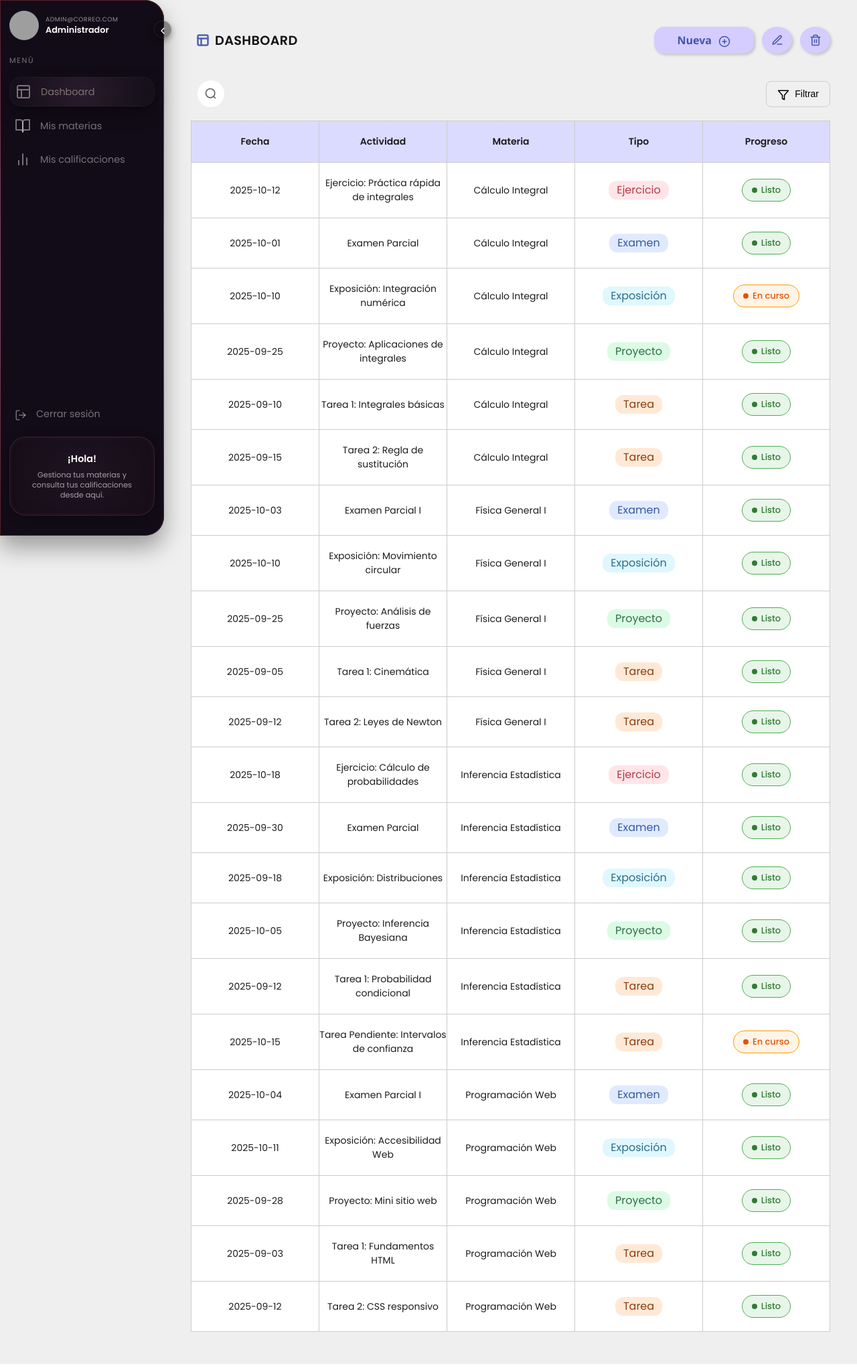
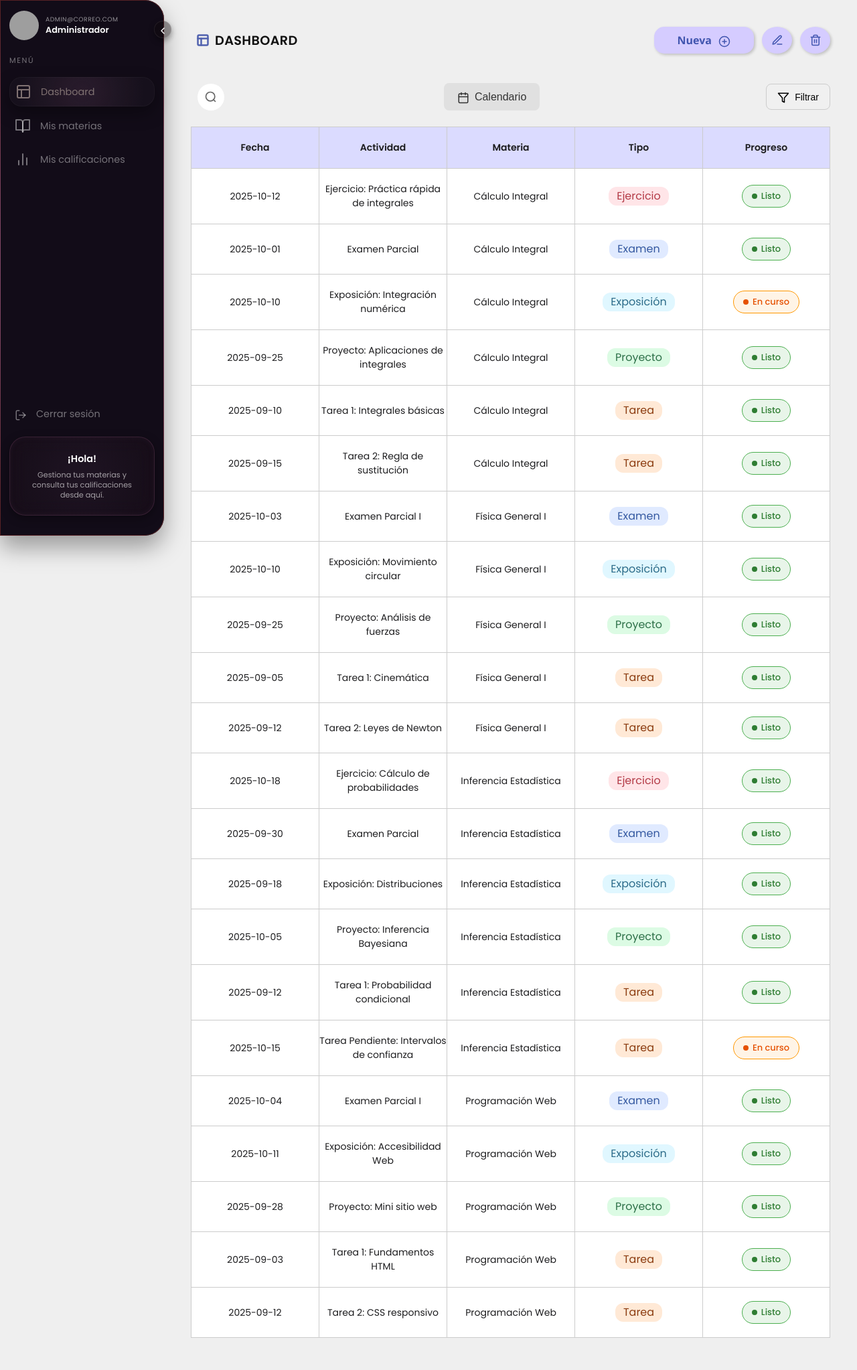
Before and after one commit to hectorcast44/ProyConstruccionSoftware, a PHP site: page /dashboard in a window 1280 px wide. Shown: the whole page at 67% size. Run offline with PHP 8.4, Linux system fonts and the light colour scheme; a user stored in the database is signed in; data comes from the database, SQL or seed files in the repository; some libraries are stand-ins or nearby versions; grey boxes are pictures that could not be loaded.

Commit message:
Implementacion de vista calendario

```diff
--- a/Code/app/Views/dashboard.php
+++ b/Code/app/Views/dashboard.php
@@ -35,6 +35,31 @@ if ($publicPos === false) {
     <link rel="stylesheet" href="<?php echo $baseUrl; ?>assets/css/modal.css">
     <!-- estilos específicos -->
     <link rel="stylesheet" href="<?php echo $baseUrl; ?>styles/dashboard.css">
+
+    <!-- FullCalendar -->
+    <script src='https://cdn.jsdelivr.net/npm/fullcalendar@6.1.8/index.global.min.js'></script>
+    <style>
+        /* Estilos para la vista de calendario */
+        #calendar-view {
+            background: white;
+            padding: 20px;
+            border-radius: 8px;
+            box-shadow: 0 2px 4px rgba(0,0,0,0.05);
+            margin-top: 20px;
+            display: none; /* Oculto por defecto */
+        }
+        .fc-event {
+            cursor: pointer;
+        }
+        .fc-toolbar-title {
+            font-size: 1.25em !important;
+        }
+        .btn-icon-text {
+            display: flex;
+            align-items: center;
+            gap: 8px;
+        }
+    </style>
 </head>
 
 <body class="has-sidebar" data-page="dashboard">
@@ -61,6 +86,10 @@ if ($publicPos === false) {
                 <i data-feather="search" class="d-search-icon"></i>
                 <input type="text" id="d-search-input" class="d-search-input" placeholder="Buscar...">
             </div>
+            <button id="btn-toggle-view" class="btn-secondary btn-icon-text" title="Cambiar vista">
+                <i data-feather="calendar"></i>
+                <span>Calendario</span>
+            </button>
             <div id="contenedor-boton-filtro"></div>
         </div>
 
@@ -79,6 +108,10 @@ if ($publicPos === false) {
                 <!-- Filas de actividades generadas dinámicamente -->
             </tbody>
         </table>
+
+        <!-- Contenedor del Calendario -->
+        <div id="calendar-view"></div>
+
         <p id="tabla-vacia" class="oculto">No se han encontrado actividades que coincidan con la búsqueda.</p>
         <div id="mensaje-vacio" class="oculto">
             <h3>No se han registrado actividades.</h3>
--- a/Code/public/js/dashboard.js
+++ b/Code/public/js/dashboard.js
@@ -87,6 +87,9 @@ function actualizarUiModalActividad(modo) {
    ========================================================== */
 
 let modoEdicionActivo = false;
+let actividadesGlobales = [];
+let calendarInstance = null;
+let vistaActual = 'tabla'; // 'tabla' | 'calendario'
 
 /**
  * Normaliza distintos valores de estado desde la API/BD
@@ -424,7 +427,9 @@ async function cargarActividadesDesdeAPI() {
     const materias = await obtenerMateriasDesdeApi(base);
     const resultados = await obtenerActividadesPorMateria(base, materias);
     const filas = construirFilasActividades(resultados);
+    actividadesGlobales = filas;
     pintarFilasActividades(cuerpoTabla, filas);
+    actualizarCalendarioSiExiste();
   } catch (error) {
     manejarErrorCargaActividades(error, cuerpoTabla);
   }
@@ -1307,3 +1312,129 @@ function capitalizar(texto) {
   }
   return texto.charAt(0).toUpperCase() + texto.slice(1);
 }
+
+/* ==========================================================
+   VISTA CALENDARIO
+   ========================================================== */
+
+function actualizarCalendarioSiExiste() {
+  if (calendarInstance) {
+    calendarInstance.removeAllEvents();
+    const eventos = mapearActividadesAEventos(actividadesGlobales);
+    calendarInstance.addEventSource(eventos);
+  }
+}
+
+function mapearActividadesAEventos(actividades) {
+  return actividades.map(act => {
+    // Asumimos que act.fecha es YYYY-MM-DD. Si tiene hora, FullCalendar lo maneja.
+    // Si no tiene fecha, no se puede mostrar.
+    if (!act.fecha) return null;
+
+    let color = '#3788d8'; // default blue
+    const tipo = (act.tipo || '').toLowerCase();
+
+    // Usar los mismos colores que los tags si es posible, o aproximados
+    if (tipo.includes('examen')) color = '#1976d2'; // Azul fuerte
+    else if (tipo.includes('proyecto')) color = '#2e7d32'; // Verde fuerte
+    else if (tipo.includes('tarea') || tipo.includes('trabajo')) color = '#ef6c00'; // Naranja fuerte
+    else if (tipo.includes('quiz')) color = '#7b1fa2'; // Púrpura fuerte
+    else if (tipo.includes('ejerc')) color = '#c2185b'; // Rosa fuerte
+
+    return {
+      title: act.nombre,
+      start: act.fecha,
+      allDay: true, // Asumimos todo el día por ahora
+      backgroundColor: color,
+      borderColor: color,
+      extendedProps: {
+        materia: act.materia,
+        tipo: act.tipo
+      }
+    };
+  }).filter(e => e !== null);
+}
+
+function inicializarCalendario() {
+  const calendarEl = document.getElementById('calendar-view');
+  if (!calendarEl) return;
+
+  // Verificar si FullCalendar está cargado
+  if (typeof FullCalendar === 'undefined') {
+    console.error('FullCalendar no está cargado');
+    return;
+  }
+
+  calendarInstance = new FullCalendar.Calendar(calendarEl, {
+    initialView: 'dayGridMonth',
+    locale: 'es',
+    headerToolbar: {
+      left: 'prev,next today',
+      center: 'title',
+      right: 'dayGridMonth,listMonth'
+    },
+    buttonText: {
+      today: 'Hoy',
+      month: 'Mes',
+      list: 'Lista'
+    },
+    events: mapearActividadesAEventos(actividadesGlobales),
+    eventClick: function (info) {
+      // Opcional: Mostrar detalles al hacer click
+      const props = info.event.extendedProps;
+      mostrarToastSeguro(`${info.event.title} (${props.materia})`, { type: 'info' });
+    }
+  });
+
+  calendarInstance.render();
+}
+
+function toggleVista() {
+  const tabla = document.getElementById('tabla');
+  const calendarEl = document.getElementById('calendar-view');
+  const btn = document.getElementById('btn-toggle-view');
+  const icon = btn.querySelector('i');
+  const text = btn.querySelector('span');
+  const searchBox = document.getElementById('search-box');
+  const btnFiltro = document.getElementById('contenedor-boton-filtro');
+
+  if (vistaActual === 'tabla') {
+    // Cambiar a calendario
+    vistaActual = 'calendario';
+    tabla.classList.add('oculto'); // Usar clase oculto existente o style
+    tabla.style.display = 'none'; // Asegurar ocultamiento
+    calendarEl.style.display = 'block';
+
+    // Actualizar botón
+    if (icon) icon.setAttribute('data-feather', 'list');
+    if (text) text.textContent = 'Tabla';
+
+    // Inicializar si es la primera vez
+    if (!calendarInstance) {
+      inicializarCalendario();
+    } else {
+      calendarInstance.updateSize(); // Reajustar tamaño por si acaso
+    }
+
+  } else {
+    // Cambiar a tabla
+    vistaActual = 'tabla';
+    tabla.style.display = ''; // Restaurar display original (table)
+    tabla.classList.remove('oculto');
+    calendarEl.style.display = 'none';
+
+    // Actualizar botón
+    if (icon) icon.setAttribute('data-feather', 'calendar');
+    if (text) text.textContent = 'Calendario';
+  }
+
+  if (globalThis.feather) globalThis.feather.replace();
+}
+
+// Inicializar listener del botón
+document.addEventListener('DOMContentLoaded', () => {
+  const btnToggle = document.getElementById('btn-toggle-view');
+  if (btnToggle) {
+    btnToggle.addEventListener('click', toggleVista);
+  }
+});
```
